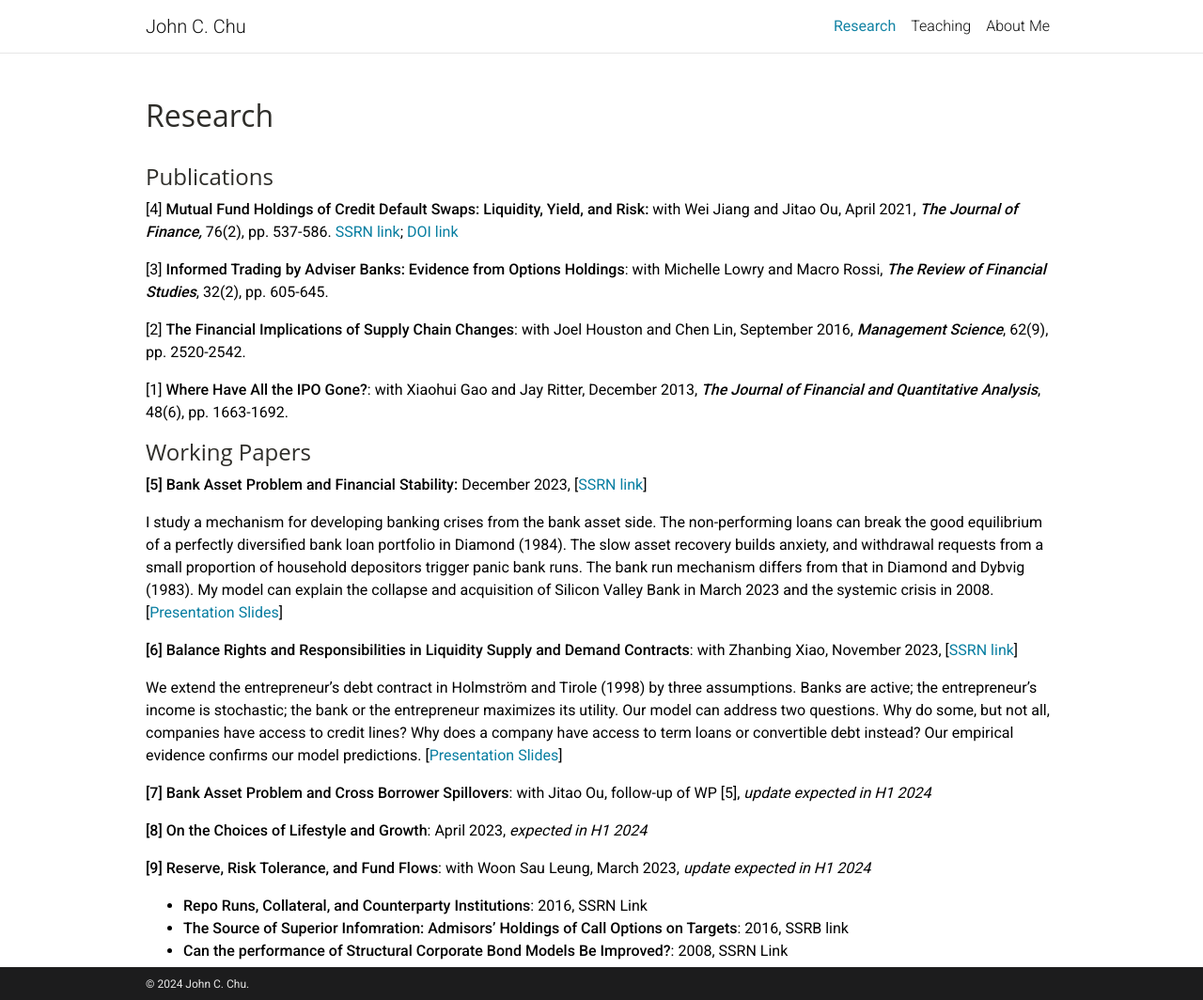
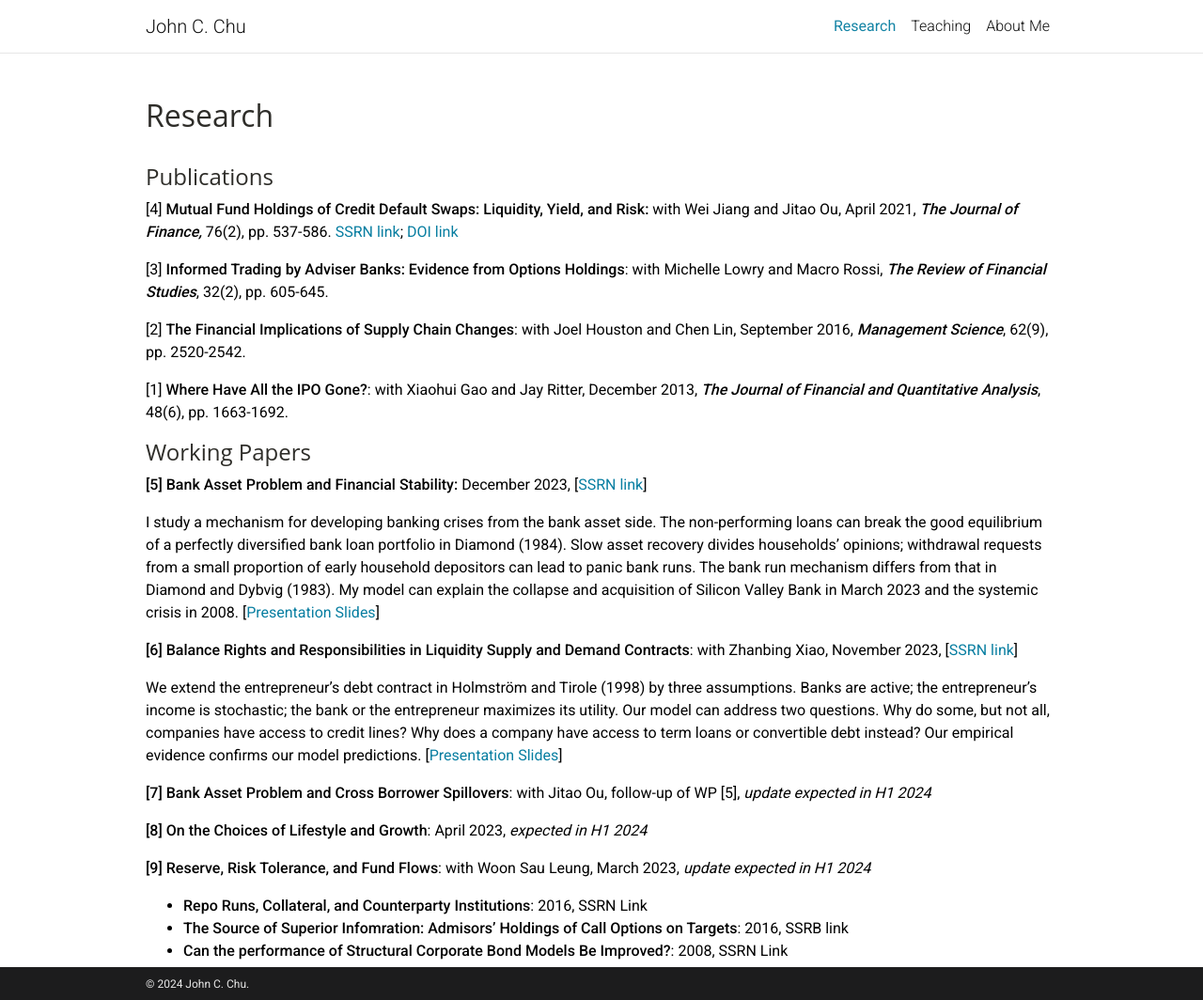
Before and after one commit to johnchu2022/website, a Jekyll site: the page built from _pages/research.md, in a window 1280 px wide and 1064 px high. Shown: the whole window at 94% size. Built offline with Jekyll 4.4.1, drawn with Linux system fonts in a browser that asks for light colours; a style sheet for code colours, icons or effects is not loaded.

Commit message:
Update Pages “research”

```diff
--- a/_pages/research.md
+++ b/_pages/research.md
@@ -19,7 +19,7 @@ nav: true
 
 **\[5] Bank Asset Problem and Financial Stability:** December 2023, [[SSRN link](https://papers.ssrn.com/sol3/papers.cfm?abstract_id=4649359)]
 
-I study a mechanism for developing banking crises from the bank asset side. The non-performing loans can break the good equilibrium of a perfectly diversified bank loan portfolio in Diamond (1984). The slow asset recovery builds anxiety, and withdrawal requests from a small proportion of household depositors trigger panic bank runs. The bank run mechanism differs from that in Diamond and Dybvig (1983). My model can explain the collapse and acquisition of Silicon Valley Bank in March 2023 and the systemic crisis in 2008. [[Presentation Slides](https://www.dropbox.com/scl/fi/3mfm2k3zaaiazvqgahr3f/Banks_pres.pdf?rlkey=j47jsowynn2mci74cix4e2wdz&dl=0)[](https://www.dropbox.com/scl/fi/0d0k94sac9psjogyjxpnw/Banks_pres.pdf?rlkey=0cjopbjvq4o78ubn8fx8lbbke&dl=0)]
+I study a mechanism for developing banking crises from the bank asset side. The non-performing loans can break the good equilibrium of a perfectly diversified bank loan portfolio in Diamond (1984). Slow asset recovery divides households' opinions; withdrawal requests from a small proportion of early household depositors can lead to panic bank runs. The bank run mechanism differs from that in Diamond and Dybvig (1983). My model can explain the collapse and acquisition of Silicon Valley Bank in March 2023 and the systemic crisis in 2008. [[Presentation Slides](https://www.dropbox.com/scl/fi/3mfm2k3zaaiazvqgahr3f/Banks_pres.pdf?rlkey=j47jsowynn2mci74cix4e2wdz&dl=0)[](https://www.dropbox.com/scl/fi/0d0k94sac9psjogyjxpnw/Banks_pres.pdf?rlkey=0cjopbjvq4o78ubn8fx8lbbke&dl=0)]
 
 **\[6] B﻿alance Rights and Responsibilities in Liquidity Supply and Demand Contracts**: with Zhanbing Xiao, November 2023, [](https://papers.ssrn.com/sol3/papers.cfm?abstract_id=4649372)[[SSRN link](https://papers.ssrn.com/sol3/papers.cfm?abstract_id=4649372)]
 
```
